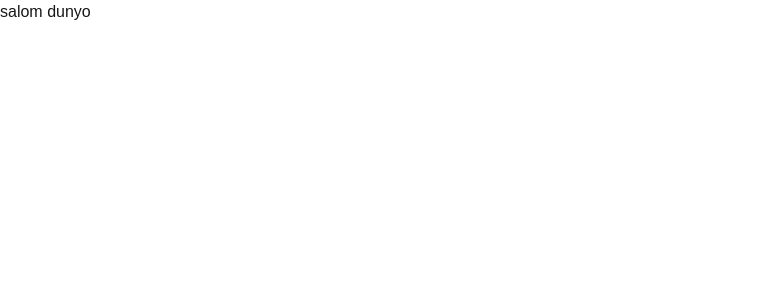
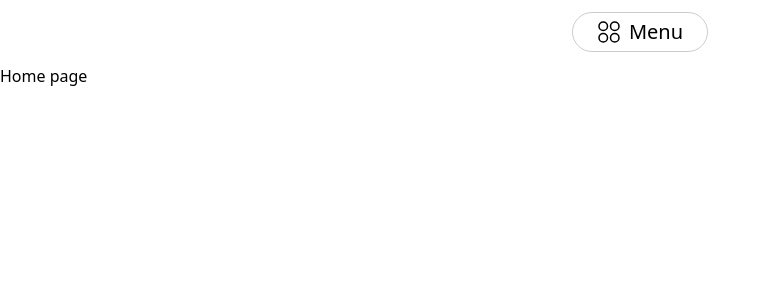
Before and after one commit to arslon1234/arslonbek, a Next.js app: page / in a window 1280 px wide. Shown: the top 300 px of the page, without its empty margins (0-771 px from the left). Built offline with nearby package versions, Linux system fonts and the light colour scheme.

Commit message:
header links completed

```diff
--- a/app/globals.css
+++ b/app/globals.css
@@ -1,27 +1,3 @@
 @tailwind base;
 @tailwind components;
 @tailwind utilities;
-
-:root {
-  --background: #ffffff;
-  --foreground: #171717;
-}
-
-@media (prefers-color-scheme: dark) {
-  :root {
-    --background: #0a0a0a;
-    --foreground: #ededed;
-  }
-}
-
-body {
-  color: var(--foreground);
-  background: var(--background);
-  font-family: Arial, Helvetica, sans-serif;
-}
-
-@layer utilities {
-  .text-balance {
-    text-wrap: balance;
-  }
-}
--- a/app/layout.tsx
+++ b/app/layout.tsx
@@ -1,6 +1,7 @@
 import type { Metadata } from "next";
 import localFont from "next/font/local";
 import "./globals.css";
+import Header from "@/components/header";
 
 const geistSans = localFont({
   src: "./fonts/GeistVF.woff",
@@ -28,6 +29,7 @@ export default function RootLayout({
       <body
         className={`${geistSans.variable} ${geistMono.variable} antialiased`}
       >
+        <Header/>
         {children}
       </body>
     </html>
--- a/app/page.tsx
+++ b/app/page.tsx
@@ -2,6 +2,6 @@
 
 export default function Home() {
   return (
-    <h1>salom dunyo</h1>
+    <h1>Home page</h1>
   );
 }
--- /dev/null
+++ b/components/header.tsx
@@ -0,0 +1,62 @@
+"use client";
+import Link from "next/link";
+import React, { useState } from "react";
+import { usePathname } from "next/navigation";
+import menu from "../assets/menu.svg";
+import close from "../assets/close.svg";
+import Image from "next/image";
+interface ILinks {
+  title: string;
+  path: string;
+}
+const Header = () => {
+  const [open, setOpen] = useState(false);
+  const pathname = usePathname();
+
+  const links: ILinks[] = [
+    { title: "Blog", path: "/blog" },
+    { title: "Portfolio", path: "/portfolio" },
+    { title: "Contact", path: "/contact" },
+  ];
+  const handleClick = () => {
+    setOpen(!open);
+  };
+  return (
+    <div className="flex justify-center my-3">
+      <div className="relative flex flex-col items-center">
+        <button
+          className="py-1 px-6 flex items-center gap-2 border border-[#ccc] rounded-3xl"
+          onClick={handleClick}
+        >
+          {open ? (
+            <Image src={close} alt="image" className="w-6 text-green-500" />
+          ) : (
+            <Image src={menu} alt="image" className="w-6" />
+          )}
+          <span className="text-[20px] font-normal">Menu</span>
+        </button>
+        {open && (
+          <div className="absolute top-11 shadow-custom p-2 px-6 rounded-3xl">
+            <div className="flex gap-6">
+              {/* } */}
+              {links.map((link, index) => {
+                const isActive = pathname === link.path;
+                return (
+                  <Link
+                    href={link.path}
+                    className={isActive ? "text-main font-bold" : ""}
+                    key={index}
+                  >
+                    {link.title}
+                  </Link>
+                );
+              })}
+            </div>
+          </div>
+        )}
+      </div>
+    </div>
+  );
+};
+
+export default Header;
--- a/tailwind.config.ts
+++ b/tailwind.config.ts
@@ -11,6 +11,10 @@ const config: Config = {
       colors: {
         background: "var(--background)",
         foreground: "var(--foreground)",
+        main: "#1F8474"
+      },
+      boxShadow: {
+        custom: '0px 5px 12.4px 0px rgba(194, 194, 194, 0.47)',
       },
     },
   },
```
Also changed, not shown: assets/close.svg (added), assets/menu.svg (added).
